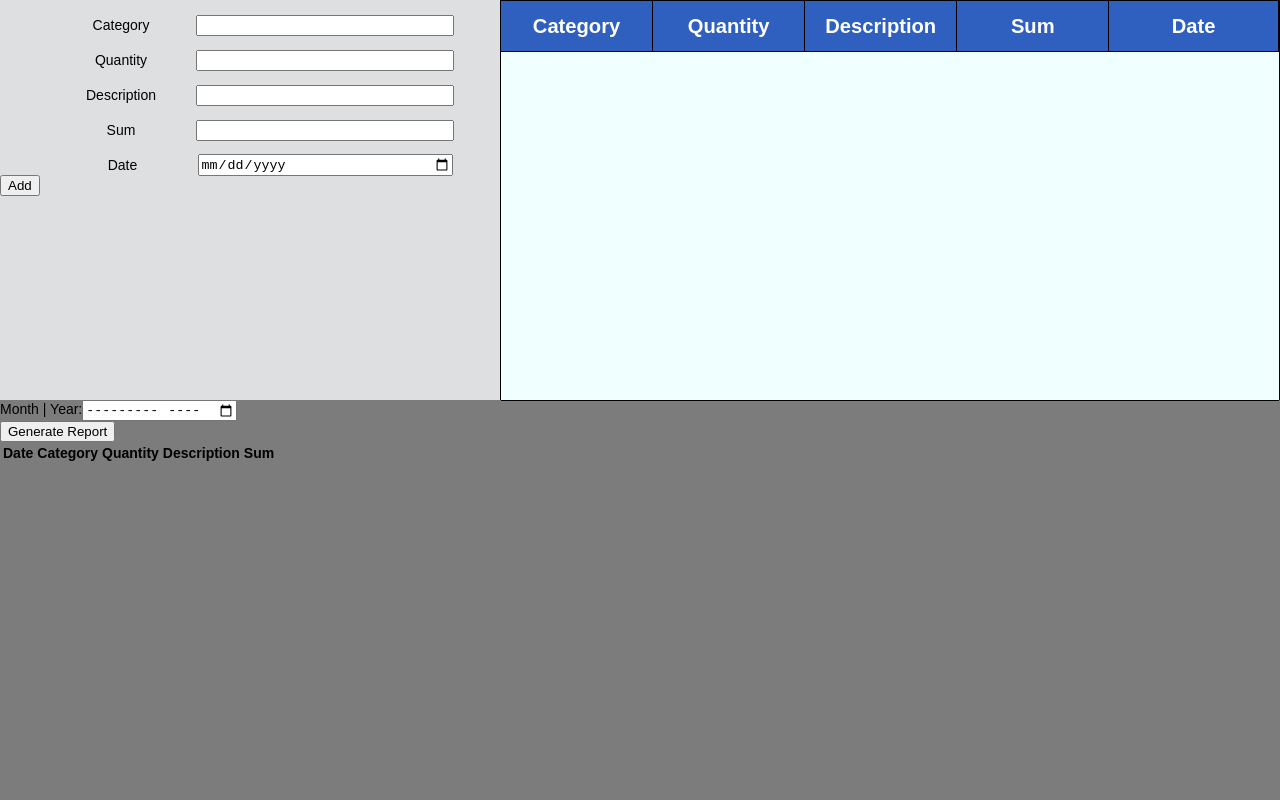
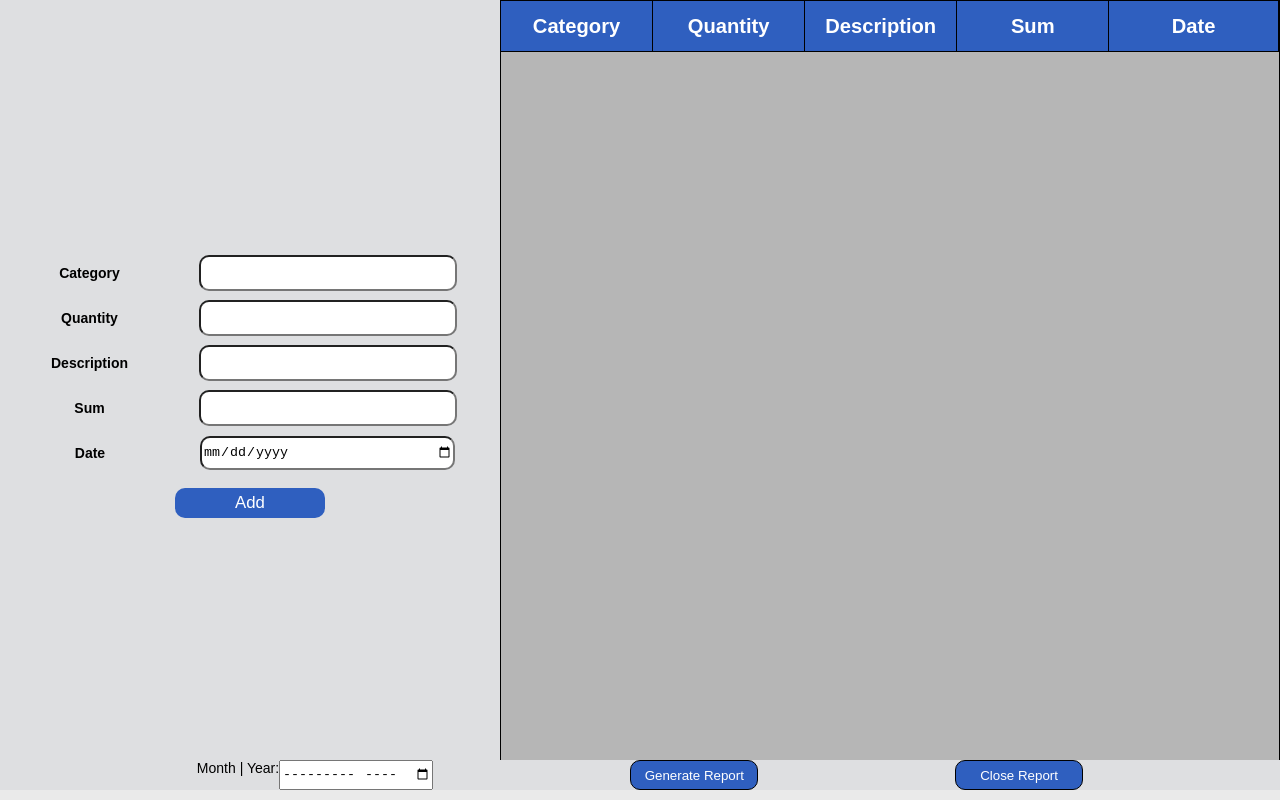
Before and after one commit to OrenPin/cost_manager_project_fed, a React (Create React App) app: page / in a window 1280 px wide. Built offline with nearby package versions, Linux system fonts and the light colour scheme.

Commit message:
almost done

```diff
--- a/src/App.css
+++ b/src/App.css
@@ -23,28 +23,33 @@ body {
   height: 100%;
 }
 
-.form_div {
-  height: 50%;
+.formDiv {
+  height: 95%;
   width: 100%;
-  background-color: rgb(124, 124, 124);
-  display: flex;
+  background-color: rgb(209, 168, 168);
   justify-content: left;
-  align-items: top;
+
 }
 
 .costsForm {
   height: 100%;
   width: 500px;
   background-color: rgb(222, 223, 225);
+  display: flex;
+  align-items: center;
+  justify-content: center;
+  flex-direction: column;
+  overflow: auto;
 }
 
 .costsFormInputLabel {
- height: 20px;
  width: 100%;
+ height: 30px;
+ min-height: 0;
  display: flex;
  align-items: center;
- justify-content: center;
- margin-top: 15px
+ justify-content: space-around;
+ margin-top: 15px;
 }
 
 .costsFormInputLabel .textDiv {
@@ -52,10 +57,25 @@ body {
   display: flex;
   align-items: center;
   justify-content: center;
+  margin-right: 5px;
+  font-weight: bold;
  }
 
 .costsFormInput {
   width: 50%;
+  border-radius: 10px;
+  height: 100%;
+}
+
+.formBtn {
+  width: 30%;
+  height: 30px;
+  background-color: rgb(47, 95, 191);
+  color: white;
+  font-size: larger;
+  border: none;
+  border-radius: 10px;
+  margin-top: 20px;
 }
 
 .costsTable {
@@ -67,6 +87,7 @@ body {
   border: 1px solid black;
   padding: 0;
   border-spacing: 0px;
+  flex-direction: column;
 }
 
 .costsTable thead{
@@ -94,15 +115,8 @@ body {
   width: calc(100% + 92px)
 }
 
-/* .costsTable tbody tr {
-  background-color: whitesmoke;
-  font-size: large;
-  height: 100%;
-  width: 100%;
-} */
-
 .costsTable tbody {
-  background-color: azure;
+  background-color: rgb(182, 182, 182);
   width: 100%;
   height: calc(100% - 50px);
   max-height: calc(100% - 50px);
@@ -117,7 +131,7 @@ body {
   display: flex;
   justify-content: space-between;
   align-items: center;
-  color: white;
+  color: rgb(255, 255, 255);
   font-size: larger;
 }
 
@@ -143,3 +157,63 @@ body {
   border-right: 1px solid black;
   border-bottom: 1px solid black;
 }
+
+.reportDiv {
+  width: 100%;
+  background-color: rgb(234, 234, 234);
+  display: flex;
+  flex-direction: column;
+}
+
+.reportDivs {
+  height: 95%;
+  width: 100%;
+  background-color: rgb(222, 223, 225);
+  display: flex;
+  justify-content: center;
+  align-items: flex-start;
+  flex-direction: column;
+  padding-bottom: 0px;
+}
+.graphAndTableContainer {
+  height: 100%;
+  width: 100%;
+  background-color: rgb(255, 255, 255);
+  display: flex;
+  justify-content: flex-start;
+  align-items: center;
+  flex-direction: row;
+}
+
+.graphDiv {
+  height: 100%;
+  width: 500px;
+  background-color: rgb(222, 223, 225);
+  display: flex;
+  justify-content: center;
+  align-items: center;
+  flex-direction: column;
+}
+
+.chooseDateDiv {
+  width: 100%;
+  background-color: rgb(222, 223, 225);
+  display: flex;
+  justify-content: space-evenly;
+  flex-direction: row;
+}
+
+.chooseDateDiv  span{
+  display: flex;
+  justify-content: center;
+  flex-direction: row;
+}
+
+.reportButton {
+  width: 10%;
+  height: 30px;
+  background-color: rgb(47, 95, 191);
+  color: white;
+  border: black 1px solid;
+  border-radius: 10px;
+}
--- a/src/App.js
+++ b/src/App.js
@@ -7,6 +7,7 @@ import Field from "./Field";
 
 function App() {
     const [costs, setCosts] = useState([]);
+    const [visible, setVisible] = useState(false);
     const fields = [
         new Field("Category", "text", "Category"),
         new Field("Quantity", "number", "Quantity"),
@@ -17,8 +18,8 @@ function App() {
 
     return (
         <div className = "mainDiv">
-            <Costs costs={costs} setCosts={setCosts} fields={fields} />
-            <Report costs={[]} />
+            <Costs costs={costs} setCosts={setCosts} fields={fields} visible={visible} setVisible={setVisible} />
+            <Report costs={costs} fields={fields} visible={visible} setVisible={setVisible} />
         </div>
     );
 }
--- a/src/Costs.js
+++ b/src/Costs.js
@@ -1,3 +1,4 @@
+import userEvent from '@testing-library/user-event';
 import React, { useEffect, useState } from 'react';
 import { saveData } from './localStorage';
 
@@ -35,10 +36,13 @@ const Costs = (props) => {
         props.setCosts(costs);
     }, [costs]);
 
+    useEffect(() => {
+        props.setVisible(props.visible);
+    }, [props.visible]);
 
     return (
         // form for the costs
-        <div className= "form_div">
+        <div className= "formDiv" style={{display: props.visible ? 'none' : 'flex'}}>
         <form className= "costsForm" onSubmit={handleSubmit}>
             {props.fields.map((field, index) => {
                 return (
@@ -49,7 +53,7 @@ const Costs = (props) => {
                     </span>
                 );
             })}
-            <button type="submit">Add</button>
+            <button className='formBtn' type="submit">Add</button>
         </form>
             <table className = "costsTable">
                 <thead>
--- a/src/Report.js
+++ b/src/Report.js
@@ -6,7 +6,6 @@ const Report = (props) => {
     const [selectedMonth, setSelectedMonth] = useState(new Date().getMonth());
     const [selectedYear, setSelectedYear] = useState(new Date().getFullYear());
     const [displayedCosts, setDisplayedCosts] = useState([]);
-
     // functions that handle the change of the month selection
     const handleMonthChange = (e) => {
         const date = new Date(e.target.value);
@@ -17,6 +16,7 @@ const Report = (props) => {
     // function that handles the change of the year selection
 
       const handleReportGeneration = async () => {
+        props.setVisible(true);
         let costs = await getData('costs');
         let filteredCosts = costs.filter(cost => {
             let date = new Date(cost.Date);
@@ -25,29 +25,28 @@ const Report = (props) => {
         setDisplayedCosts(filteredCosts);
     };
 
+    const closeReport = () => {
+        props.setVisible(false);
+    };
+
+    useEffect(() => {
+        props.setVisible(props.visible);
+    }, [props.visible]);
+
     return (
-        <div>
-            <div>
-                <span>
-                    <label>Month | Year:</label>
-                <input type="month" onChange={handleMonthChange} />
-                </span>
-            </div>
-            <button onClick={handleReportGeneration}>Generate Report</button>
-            <table>
-                <thead>
-                    <tr>
-                    <th>Date</th>
-                    <th>Category</th>
-                    <th>Quantity</th>
-                    <th>Description</th>
-                    <th>Sum</th>
+        <div className= "reportDiv" style={{height: props.visible ? '100%': '5%'}}>
+            <div className="reportDivs" style={{display: props.visible ? 'flex' : 'none'}}>
+            <div className='graphAndTableContainer'>
+                <table className = "costsTable" >
+                <thead >
+                    <tr className='tableHeader'>
+                    {props.fields.map((field, index) => {return <th key={index}>{field.label}</th>})}
                     </tr>
                 </thead>
                 <tbody>
                     {displayedCosts?.map((cost, index) => {
                         return (
-                            <tr key={index}>
+                            <tr className='tableRow' key={index}>
                                 <td>{cost.Date}</td>
                                 <td>{cost.Category}</td>
                                 <td>{cost.Quantity}</td>
@@ -57,7 +56,19 @@ const Report = (props) => {
                         );
                     })}
                 </tbody>
-            </table>
+                </table>
+                <div className='graphDiv'>
+                </div>
+            </div>
+            </div>
+            <div className='chooseDateDiv'>
+                <span>
+                    <label>Month | Year:</label>
+                <input type="month" onChange={handleMonthChange} />
+                </span>
+                <button className='reportButton' onClick={handleReportGeneration}>Generate Report</button>
+                <button className='reportButton' onClick={closeReport}>Close Report</button>
+            </div >
         </div>
     );
 };
```
